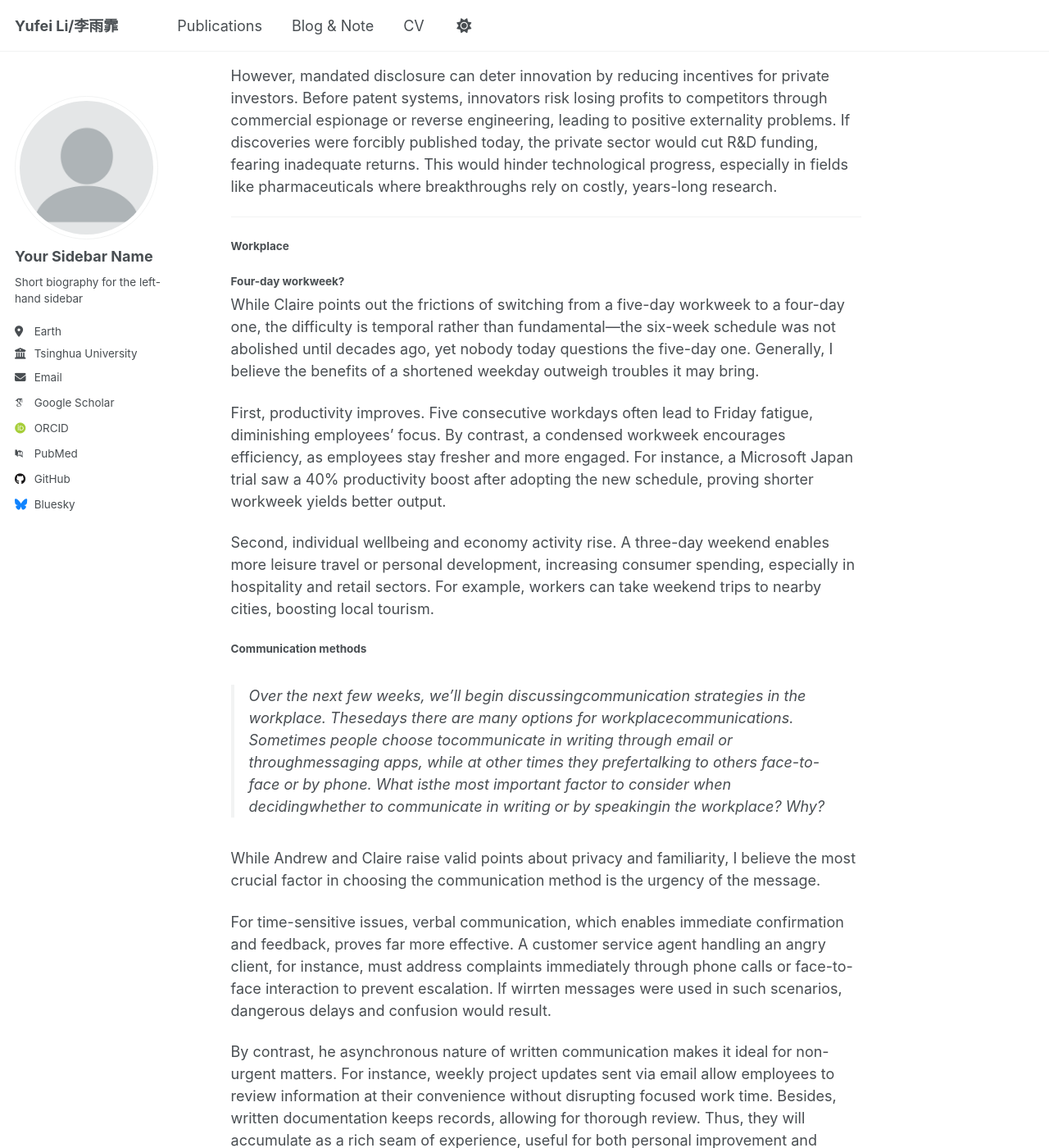
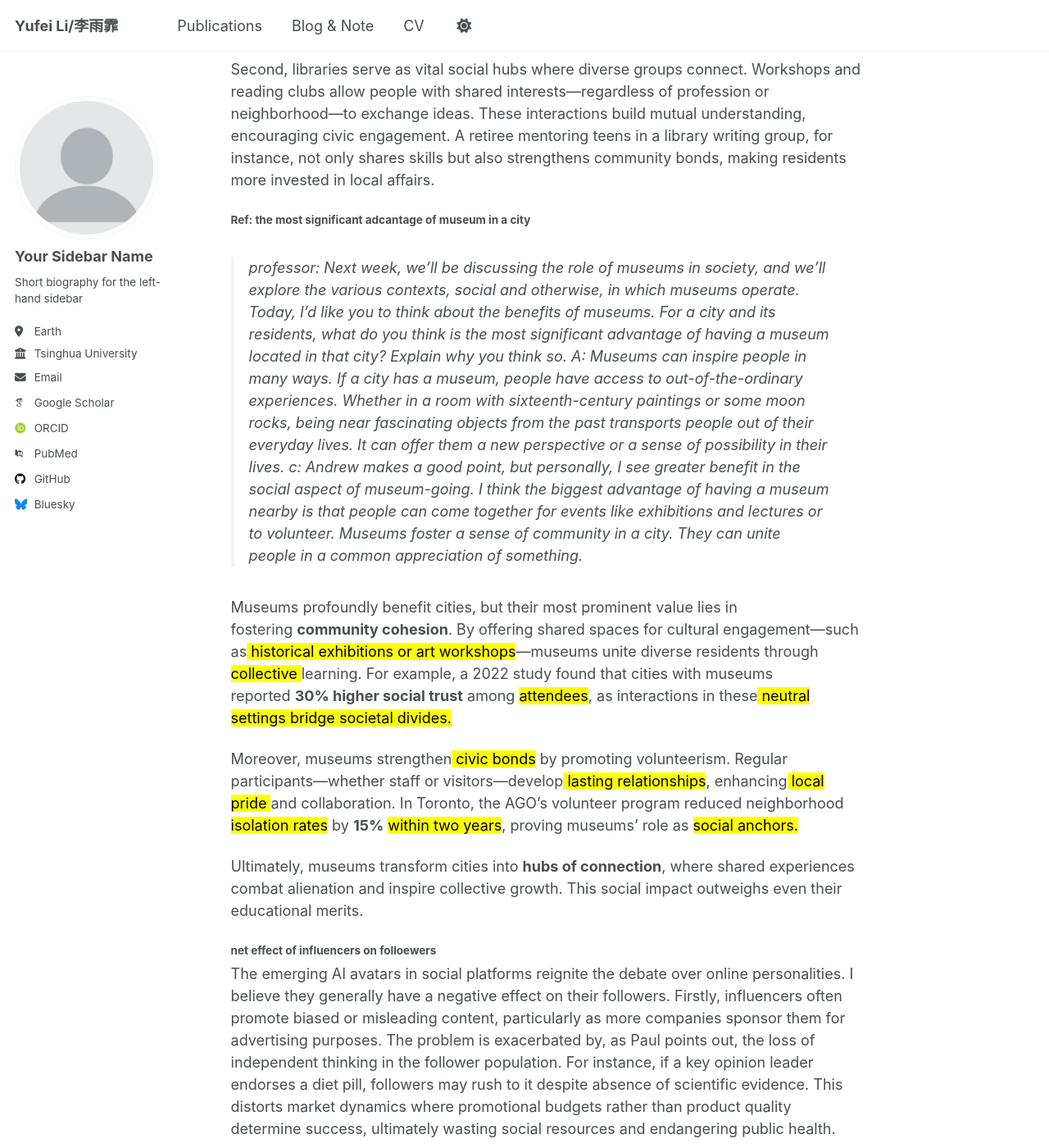
Before and after one commit to Floraaah/Floraaah, a Jekyll site: the page built from _posts/2025-05-14-blog-post-1.md, in a window 1280 px wide and 1400 px high, scrolled down 1272 px. Shown: the whole window at 82% size. Built offline with Jekyll 4.4.1, drawn with Linux system fonts in a browser that asks for light colours; some web fonts are replaced; some of the changed text lies outside the part shown.

Commit message:
Update 2025-05-14-blog-post-1.md

```diff
--- a/_posts/2025-05-14-blog-post-1.md
+++ b/_posts/2025-05-14-blog-post-1.md
@@ -12,6 +12,38 @@ tags:
  {% include toc %}
 
 ### Academic Discussion
+### Society
+
+#### Should the government support the construction of libraries?
+
+I believe the government should support the construction of libraries.
+
+[eliminate barriers, equitable]
+
+First, libraries eliminate financial barriers to education by offering free resources—from newspapers to research journals—in print and digital formats. For example, a high school student can study cutting-edge scientific discoveries through borrowed academic journals, avoiding expensive subscription fees that would otherwise restrict their learning. This democratization of information fosters lifelong learning and empowers individuals from all socioeconomic backgrounds.
+
+[communication, bonds and investment - society, diverse groups]
+
+Second, libraries serve as vital social hubs where diverse groups connect. Workshops and reading clubs allow people with shared interests—regardless of profession or neighborhood—to exchange ideas. These interactions build mutual understanding, encouraging civic engagement. A retiree mentoring teens in a library writing group, for instance, not only shares skills but also strengthens community bonds, making residents more invested in local affairs.
+
+#### Ref: the most significant adcantage of museum in a city
+> professor: Next week, we’ll be discussing the role of museums in society, and we’ll explore the various contexts, social and otherwise, in which museums operate. Today, I’d like you to think about the benefits of museums. For a city and its residents, what do you think is the most significant advantage of having a museum located in that city? Explain why you think so.
+> A: Museums can inspire people in many ways. If a city has a museum, people have access to out-of-the-ordinary experiences. Whether in a room with sixteenth-century paintings or some moon rocks, being near fascinating objects from the past transports people out of their everyday lives. It can offer them a new perspective or a sense of possibility in their lives.
+> c: Andrew makes a good point, but personally, I see greater benefit in the social aspect of museum-going. I think the biggest advantage of having a museum nearby is that people can come together for events like exhibitions and lectures or to volunteer. Museums foster a sense of community in a city. They can unite people in a common appreciation of something.
+
+Museums profoundly benefit cities, but their most prominent value lies in fostering **community cohesion**. By offering shared spaces for cultural engagement—such as<mark> historical exhibitions or art workshops</mark>—museums unite diverse residents through <mark>collective </mark>learning. For example, a 2022 study found that cities with museums reported **30% higher social trust** among <mark>attendees</mark>, as interactions in these<mark> neutral settings bridge societal divides.</mark>
+
+Moreover, museums strengthen<mark> civic bonds</mark> by promoting volunteerism. Regular participants—whether staff or visitors—develop<mark> lasting relationships</mark>, enhancing<mark> local pride </mark>and collaboration. In Toronto, the AGO’s volunteer program reduced neighborhood <mark>isolation rates</mark> by **15%** <mark>within two years</mark>, proving museums’ role as <mark>social anchors.</mark>
+
+Ultimately, museums transform cities into **hubs of connection**, where shared experiences combat alienation and inspire collective growth. This social impact outweighs even their educational merits.
+
+##### net effect of influencers on folloewers
+
+The emerging AI avatars in social platforms reignite the debate over online personalities. I believe they generally have a negative effect on their followers. Firstly, influencers often promote biased or misleading content, particularly as more companies sponsor them for advertising purposes. The problem is exacerbated by, as Paul points out, the loss of independent thinking in the follower population. For instance, if a key opinion leader endorses a diet pill, followers may rush to it despite absence of scientific evidence. This distorts market dynamics where promotional budgets rather than product quality determine success, ultimately wasting social resources and endangering public health.
+
+Secondly, influencers frequently present false or exaggerated lifestyles, which can cause their followers to feel inadequate or stressed. Edited photos and fabricated stories are common, and followers who take these posts seriously may develop unrealistic expectations. This can negatively impact mental health, especially among younger users who are more susceptible to self-comparison.
+
+
 ##### Scientific Finding Disclosure
 > Should scientific discoveries be shared freely among scientists throughout the world and that governments and companies should not keep any discoveries secret?
 + *So many restrictions, and 10 minutes' time for writing? I believe nearly no one will be willing to spend time contemplating the problem and will go stray more or less...I simply didn't bother.*
@@ -22,7 +54,7 @@ However, mandated disclosure can deter innovation by reducing incentives for pri
 
 ---
 
-#### Workplace
+### Workplace
 
 ##### Four-day workweek?
 
@@ -67,7 +94,7 @@ I firmly advocate for frequent relocation across cities, aligning with Claire’
 Despite Andrew’s claim that long-term residence may foster close ties in a single community, mobile living can actually deepen social capital. By navigating diverse communities, individuals master intercultural communication—a skill paramount in globalized professions. Besides, unlike localized networks that often consist of homogenous contacts, mobile individuals tend to build diverse networks across industries and regions. My cousin, for instance, secured three job offers after relocating twice, attributing her success to an expanded network and nuanced understanding of regional professional norms.
 
 ---
-#### Virtual tools
+### Virtual tools
 
 ##### Can on-site travel be replaced?
 While the pandemic accelerated virtual tourism, offline travel has rebounded strongly post-lockdown because it offers irreplaceable benefits. As B correctly observes, virtual tours merely simulate environments superficially. The West Lake's charm, for instance, lies not just in visual reproduction, but in feeling its mild breezes and tasting local delicacies - sensations impossible to replicate digitally.
@@ -94,7 +121,7 @@ Besides, looking ahead can help me achieve my goals, since I can easily slack of
 
 ---
 
-#### School
+### School
 ##### Should higher education be free?
 While Claire argues that making higher education tuition-free can ease the financial strain on students from low-income families, disadvantaged students already gain access to college through existing scholarships and grant programs. In fact, the policy will prove counterproductive.
 
```
Also changed, not shown: other parts of _posts/2025-05-14-blog-post-1.md (+1 -6 lines).
